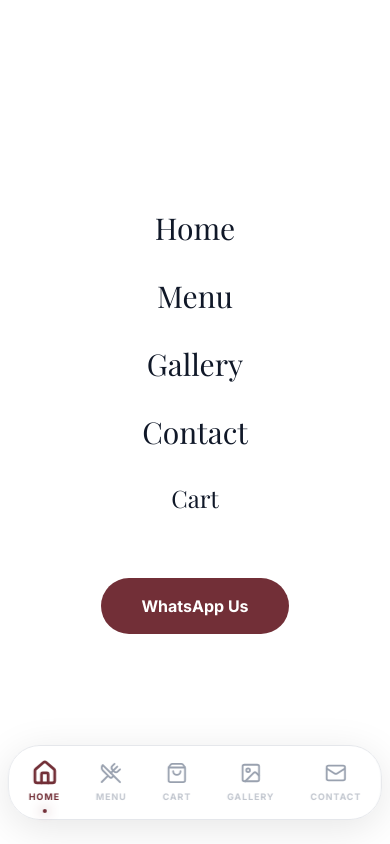
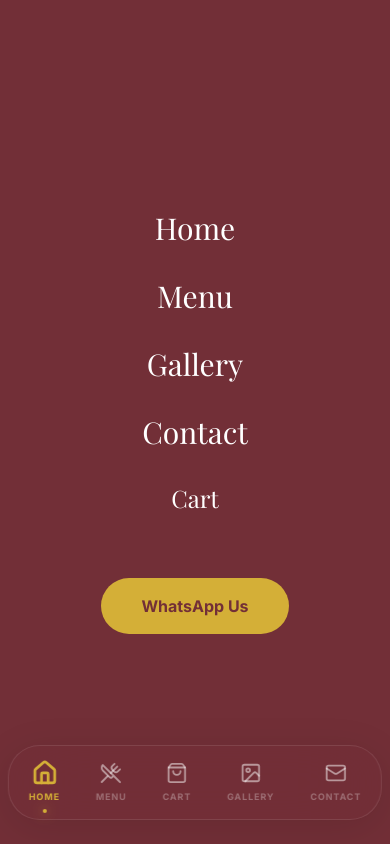
Before and after one commit to J1309/Apple-Caterers, a Next.js app in the folder apps/web/: page / in a window 390 px wide. Both pictures are taken after a click on the button 344 px from the left and 31 px from the top of the page. Shown: the top 844 px of the page. Built offline with nearby package versions, Linux system fonts and the light colour scheme; a web font is replaced by a local one.

Commit message:
make maroon the dominant visual color: maroon navbar + footer + mobile nav, gold buttons/badges on maroon bg

```diff
--- a/apps/web/src/components/footer.tsx
+++ b/apps/web/src/components/footer.tsx
@@ -53,7 +53,7 @@ const TwitterIcon = () => (
 
 export function Footer() {
   return (
-    <footer className="bg-gray-900 text-white pt-20 pb-24 md:pb-12 border-t border-gray-800">
+    <footer className="bg-[#5a1f28] text-white pt-20 pb-24 md:pb-12 border-t border-white/10">
       <div className="container mx-auto px-6 grid grid-cols-1 md:grid-cols-4 gap-12">
         <div className="space-y-6">
           <h3 className="text-xl font-bold tracking-tighter">
--- a/apps/web/src/components/mobile-bottom-nav.tsx
+++ b/apps/web/src/components/mobile-bottom-nav.tsx
@@ -27,7 +27,7 @@ export function MobileBottomNav() {
         initial={{ y: 20, opacity: 0 }}
         animate={{ y: 0, opacity: 1 }}
         transition={{ delay: 0.5 }}
-        className="bg-white/95 backdrop-blur-2xl border border-gray-200 rounded-[32px] py-4 px-5 shadow-[0_8px_40px_rgba(0,0,0,0.10)] flex items-center justify-between"
+        className="bg-maroon/95 backdrop-blur-2xl border border-white/10 rounded-[32px] py-4 px-5 shadow-[0_8px_40px_rgba(0,0,0,0.10)] flex items-center justify-between"
       >
         {navItems.map((item) => {
           const isActive = pathname === item.href;
@@ -40,7 +40,7 @@ export function MobileBottomNav() {
               href={item.href}
               className={cn(
                 'flex flex-col items-center gap-1.5 transition-all duration-300 relative',
-                isActive ? 'text-maroon' : 'text-gray-400'
+                isActive ? 'text-gold' : 'text-white/50'
               )}
             >
               <motion.div
@@ -57,7 +57,7 @@ export function MobileBottomNav() {
                       initial={{ scale: 0 }}
                       animate={{ scale: 1 }}
                       exit={{ scale: 0 }}
-                      className="absolute -top-2 -right-2 w-4 h-4 bg-maroon text-white text-[9px] font-black rounded-full flex items-center justify-center"
+                      className="absolute -top-2 -right-2 w-4 h-4 bg-gold text-maroon text-[9px] font-black rounded-full flex items-center justify-center"
                     >
                       {cartCount > 9 ? '9+' : cartCount}
                     </motion.span>
@@ -75,7 +75,7 @@ export function MobileBottomNav() {
               {isActive && (
                 <motion.div
                   layoutId="activeTab"
-                  className="absolute -bottom-2.5 w-1 h-1 rounded-full bg-maroon shadow-[0_0_12px_var(--color-maroon)]"
+                  className="absolute -bottom-2.5 w-1 h-1 rounded-full bg-gold shadow-[0_0_12px_var(--color-gold)]"
                 />
               )}
             </Link>
--- a/apps/web/src/components/navbar.tsx
+++ b/apps/web/src/components/navbar.tsx
@@ -12,11 +12,11 @@ export function Navbar() {
   const cartCount = totalItems();
 
   return (
-    <nav className="fixed top-0 left-0 right-0 z-50 bg-white border-b border-gray-100 shadow-sm h-16">
+    <nav className="fixed top-0 left-0 right-0 z-50 bg-maroon h-16">
       <div className="container mx-auto px-6 h-full flex items-center justify-between">
         {/* Logo */}
-        <Link href="/" className="flex items-center gap-2 group">
-          <span className="text-xl md:text-2xl font-bold tracking-tighter text-gray-900 group-hover:text-maroon transition-colors">
+        <Link href="/" className="flex items-center gap-2">
+          <span className="text-xl md:text-2xl font-bold tracking-tighter text-white transition-colors">
             APPLE<span className="text-gold">CATERERS</span>
           </span>
         </Link>
@@ -32,10 +32,10 @@ export function Navbar() {
             <Link
               key={link.href}
               href={link.href}
-              className="text-sm font-semibold tracking-widest uppercase text-gray-600 hover:text-maroon transition-colors relative group"
+              className="text-sm font-semibold tracking-widest uppercase text-white/70 hover:text-gold transition-colors relative group"
             >
               {link.label}
-              <span className="absolute -bottom-1 left-0 w-0 h-[1px] bg-maroon transition-all duration-300 group-hover:w-full" />
+              <span className="absolute -bottom-1 left-0 w-0 h-[1px] bg-gold transition-all duration-300 group-hover:w-full" />
             </Link>
           ))}
         </div>
@@ -44,7 +44,7 @@ export function Navbar() {
         <div className="hidden md:flex items-center gap-4">
           <Link
             href="/cart"
-            className="relative w-10 h-10 flex items-center justify-center rounded-full bg-gray-100 hover:bg-gray-200 border border-gray-200 text-gray-700 transition-all"
+            className="relative w-10 h-10 flex items-center justify-center rounded-full bg-white/10 hover:bg-white/20 border border-white/20 text-white transition-all"
           >
             <ShoppingBag size={18} />
             <AnimatePresence>
@@ -54,7 +54,7 @@ export function Navbar() {
                   initial={{ scale: 0 }}
                   animate={{ scale: 1 }}
                   exit={{ scale: 0 }}
-                  className="absolute -top-1.5 -right-1.5 w-5 h-5 bg-maroon text-white text-[10px] font-black rounded-full flex items-center justify-center"
+                  className="absolute -top-1.5 -right-1.5 w-5 h-5 bg-gold text-maroon text-[10px] font-black rounded-full flex items-center justify-center"
                 >
                   {cartCount}
                 </motion.span>
@@ -64,7 +64,7 @@ export function Navbar() {
 
           <Link
             href="https://wa.me/1234567890"
-            className="flex items-center gap-2 bg-maroon hover:bg-[#5a1f28] text-white px-8 py-3 rounded-full text-xs font-black uppercase tracking-widest transition-all hover:scale-105"
+            className="flex items-center gap-2 bg-gold hover:bg-[#c49b2e] text-maroon px-8 py-3 rounded-full text-xs font-black uppercase tracking-widest transition-all hover:scale-105"
           >
             <MessageSquare size={14} />
             Inquiry
@@ -73,7 +73,7 @@ export function Navbar() {
 
         {/* Mobile Hamburger */}
         <button
-          className="md:hidden text-gray-800 p-2"
+          className="md:hidden text-white/80 p-2"
           onClick={() => setIsMobileMenuOpen(!isMobileMenuOpen)}
         >
           {isMobileMenuOpen ? <X size={28} /> : <Menu size={28} />}
@@ -88,7 +88,7 @@ export function Navbar() {
             animate={{ opacity: 1, y: 0 }}
             exit={{ opacity: 0, y: -20 }}
             transition={{ duration: 0.3 }}
-            className="md:hidden fixed inset-0 top-0 bg-white z-40 flex flex-col items-center justify-center gap-8"
+            className="md:hidden fixed inset-0 top-0 bg-maroon z-40 flex flex-col items-center justify-center gap-8"
           >
             {[
               { label: 'Home', href: '/' },
@@ -99,7 +99,7 @@ export function Navbar() {
               <Link
                 key={link.href}
                 href={link.href}
-                className="text-3xl font-serif text-gray-900 hover:text-maroon transition-colors"
+                className="text-3xl font-serif text-white hover:text-gold transition-colors"
                 onClick={() => setIsMobileMenuOpen(false)}
               >
                 {link.label}
@@ -107,19 +107,19 @@ export function Navbar() {
             ))}
             <Link
               href="/cart"
-              className="flex items-center gap-2 text-2xl font-serif text-gray-900 hover:text-maroon transition-colors"
+              className="flex items-center gap-2 text-2xl font-serif text-white hover:text-gold transition-colors"
               onClick={() => setIsMobileMenuOpen(false)}
             >
               Cart
               {cartCount > 0 && (
-                <span className="w-7 h-7 bg-maroon text-white text-xs font-black rounded-full flex items-center justify-center">
+                <span className="w-7 h-7 bg-gold text-maroon text-xs font-black rounded-full flex items-center justify-center">
                   {cartCount}
                 </span>
               )}
             </Link>
             <Link
               href="https://wa.me/1234567890"
-              className="mt-8 bg-maroon text-white px-10 py-4 rounded-full font-bold"
+              className="mt-8 bg-gold text-maroon px-10 py-4 rounded-full font-bold"
               onClick={() => setIsMobileMenuOpen(false)}
             >
               WhatsApp Us
--- a/apps/web/src/components/sections/hero.tsx
+++ b/apps/web/src/components/sections/hero.tsx
@@ -36,8 +36,8 @@ export function Hero() {
   return (
     <section className="relative min-h-screen bg-white flex items-center overflow-hidden pt-16">
       {/* Decorative background blobs */}
-      <div className="absolute top-0 right-0 w-[600px] h-[600px] bg-gold/6 rounded-full blur-[120px] -translate-y-1/4 translate-x-1/4 pointer-events-none" />
-      <div className="absolute bottom-0 left-0 w-[400px] h-[400px] bg-amber-100/60 rounded-full blur-[100px] translate-y-1/4 -translate-x-1/4 pointer-events-none" />
+      <div className="absolute top-0 right-0 w-[600px] h-[600px] bg-maroon/6 rounded-full blur-[120px] -translate-y-1/4 translate-x-1/4 pointer-events-none" />
+      <div className="absolute bottom-0 left-0 w-[400px] h-[400px] bg-maroon/3 rounded-full blur-[100px] translate-y-1/4 -translate-x-1/4 pointer-events-none" />
 
       {/* Subtle dot-grid pattern */}
       <div
```
